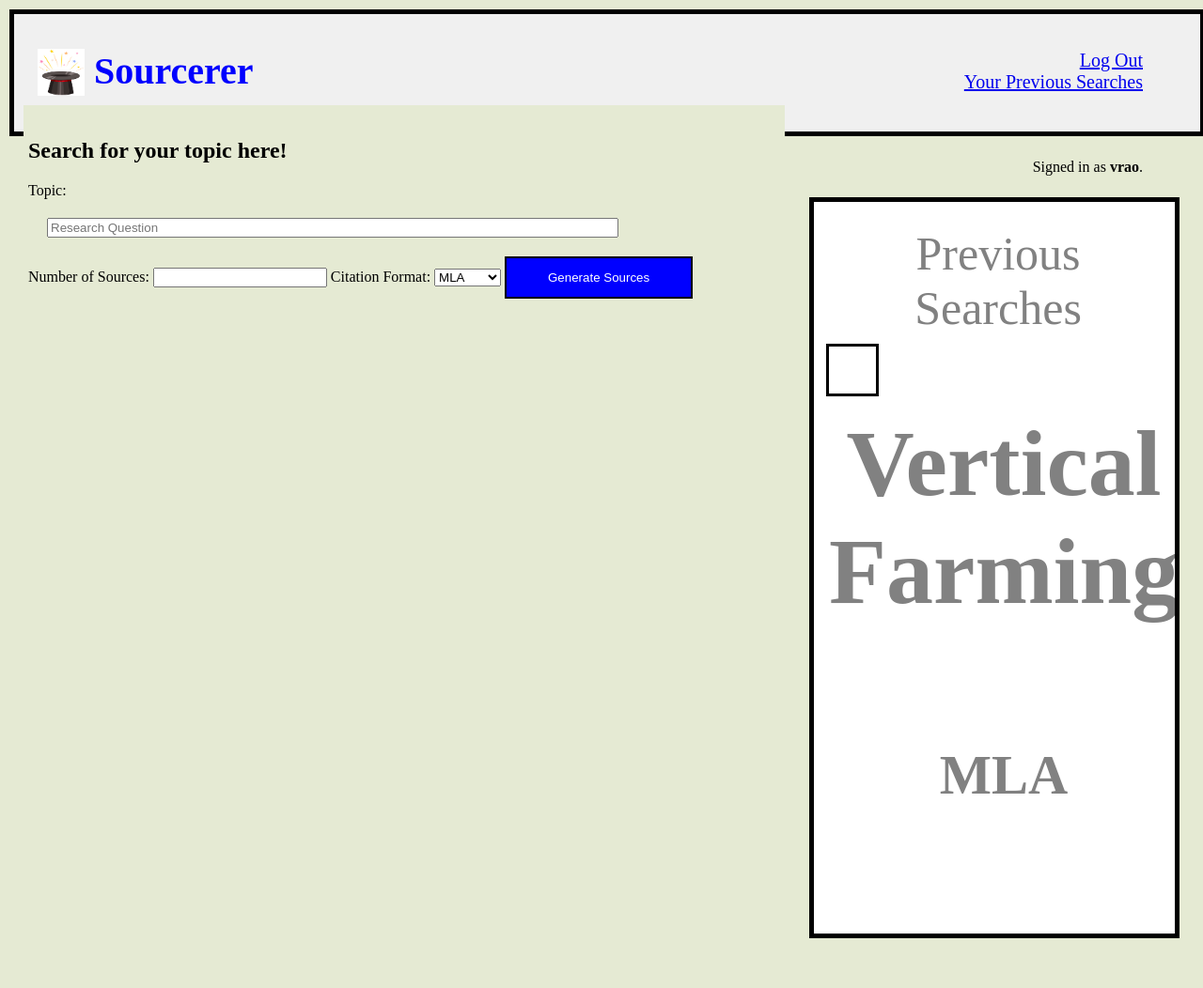
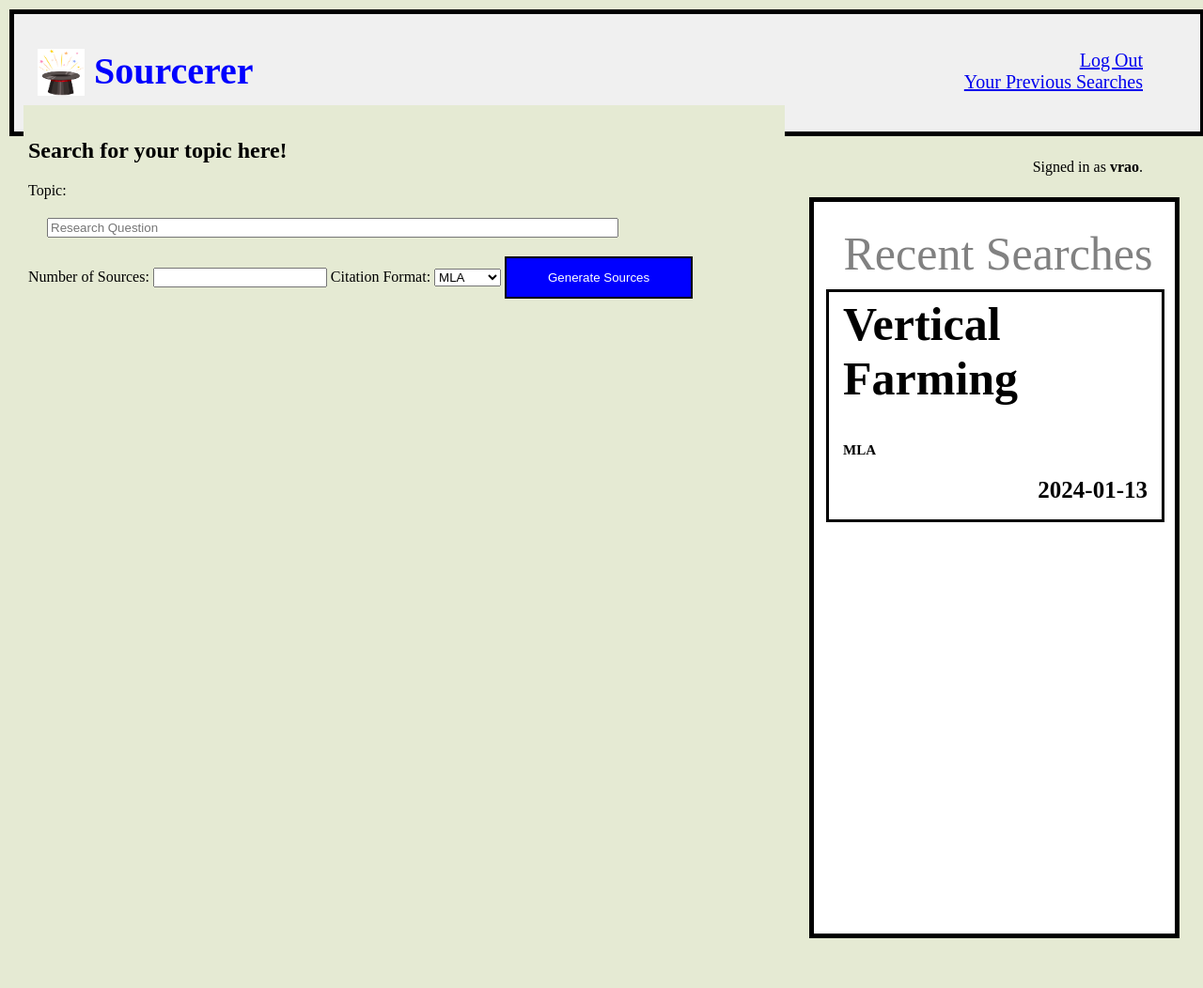
Before and after one commit to DurjaMan27/sourcerer, a Django app: page / in a window 1280 px wide. Shown: the whole page at 94% size. Run offline with Django 4.2, Linux system fonts and the light colour scheme; a user stored in the database is signed in; data comes from the database, SQL or seed files in the repository.

Commit message:
Made some changes

```diff
--- a/sourcerer/sourcing/static/sourcing/styles.css
+++ b/sourcerer/sourcing/static/sourcing/styles.css
@@ -114,8 +114,36 @@ textarea {
 
 .recentSearch {
     display: grid;
-    height: 50px;
-    width: 50px;
+    height: 23vh;
+    width: 90%;
     outline: 3px black solid;
     align-items: center;
+    padding-left: 15px;
+    padding-right: 15px;
 }
+
+.recentSearch:hover {
+    outline: 5px blue solid;
+    background-color: #e5ead3;
+}
+
+.recentSearch h1 {
+    font-size: 50px;
+    color: black;
+    text-align: left;
+    margin-top: 5px;
+}
+
+.recentSearch h3 {
+    font-size: 15px;
+    color: black;
+    text-align: left;
+    margin-top: 5px;
+}
+
+.recentSearch h4 {
+    font-size: 25px;
+    text-align: right;
+    color: black;
+    margin-top: 5px;
+}
--- a/sourcerer/sourcing/templates/sourcing/homepage.html
+++ b/sourcerer/sourcing/templates/sourcing/homepage.html
@@ -12,7 +12,7 @@
 {% block sidebar %}
     {% if user.is_authenticated %}
         {% for search in sidebarSearch %}
-            <a href="{% url 'results' search.searchID %}">
+            <a href="{% url 'goToSearch' search.searchID %}">
                 <div class="recentSearch">
                     <h1>{{ search.topic }}</h1>
                     <h3>{{ search.citationFormat }}</h3>
--- a/sourcerer/sourcing/templates/sourcing/layout.html
+++ b/sourcerer/sourcing/templates/sourcing/layout.html
@@ -40,7 +40,7 @@
             {% endblock %}
         </div>
         <div class="sidenav">
-            <a>Previous Searches</a>
+            <a>Recent Searches</a>
             {% block sidebar %}
             {% endblock %}
         </div>
--- a/sourcerer/sourcing/urls.py
+++ b/sourcerer/sourcing/urls.py
@@ -9,5 +9,6 @@ urlpatterns = [
     path("register", views.register, name="register"),
     path("copyCitations/<int:searchID>", views.citations, name="citations"),
     path("<str:username>/savedSearches", views.savedSearches, name="savedSearches"),
-    path("saveSearch/<int:searchID>", views.saveSearch, name="saveSearch")
+    path("saveSearch/<int:searchID>", views.saveSearch, name="saveSearch"),
+    path("goToSearch/<int:searchID>", views.goToSearch, name="goToSearch")
 ]
--- a/sourcerer/sourcing/views.py
+++ b/sourcerer/sourcing/views.py
@@ -215,3 +215,6 @@ def savedSearches(request, username):
 def saveSearch(request, searchID):
     request.user.savedSearches.add(Search.objects.get(pk=searchID))
     return HttpResponseRedirect(reverse('results', kwargs={'searchID': searchID}))
+
+def goToSearch(request, searchID):
+    return HttpResponseRedirect(reverse('results', kwargs={'searchID': searchID}))
```
